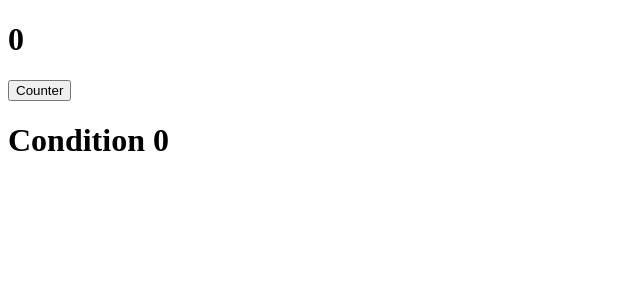
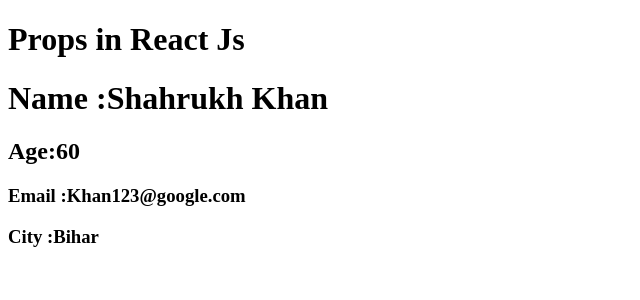
Before and after one commit to Suhani190803/React-blog, a React (Vite) app: page / in a window 1280 px wide. Shown: the top 300 px of the page, without its empty margins (0-640 px from the left). Built offline with nearby package versions, Linux system fonts and the light colour scheme.

Commit message:
Props in React Js

```diff
--- a/src/App.jsx
+++ b/src/App.jsx
@@ -1,22 +1,15 @@
-import { useState } from "react"
+import User1 from "./User1";
+
 function App(){
-    const [count , setCount] =useState (0);
+
     return(
       <div>
-        <h1>{count}</h1>
-        <button onClick={()=>setCount(count+1)}>Counter</button>
-         {
-         count ==0?<h1>Condition 0</h1>
-         :count==1?<h1>Condition 1</h1>
-         :count==2?<h1>Condition 2</h1>
-         :count==3?<h1>Condition 3</h1>
-         :count==4?<h1>Condition 4</h1>
-         :count==5?<h1>Condition 5</h1>
-         :count==6?<h1>Condition 6</h1>
-         :<h1>other condtion</h1>
-         }
+        <h1>Props in React Js</h1>
+
+        <User1 name="Shahrukh Khan" age ={60} email = "Khan123@google.com" city = "Bihar" />
       </div>
     )
+
   }
 
 export default App ;
--- /dev/null
+++ b/src/User1.jsx
@@ -0,0 +1,12 @@
+function User1({name,age ,email ,city}){
+    return(
+        <div>
+            <h1>Name :{name}</h1>
+            <h2>Age:{age}</h2>
+            <h3>Email :{email}</h3>
+            <h3>City :{city}</h3>
+        </div>
+    )
+}
+
+export default User1;
```
